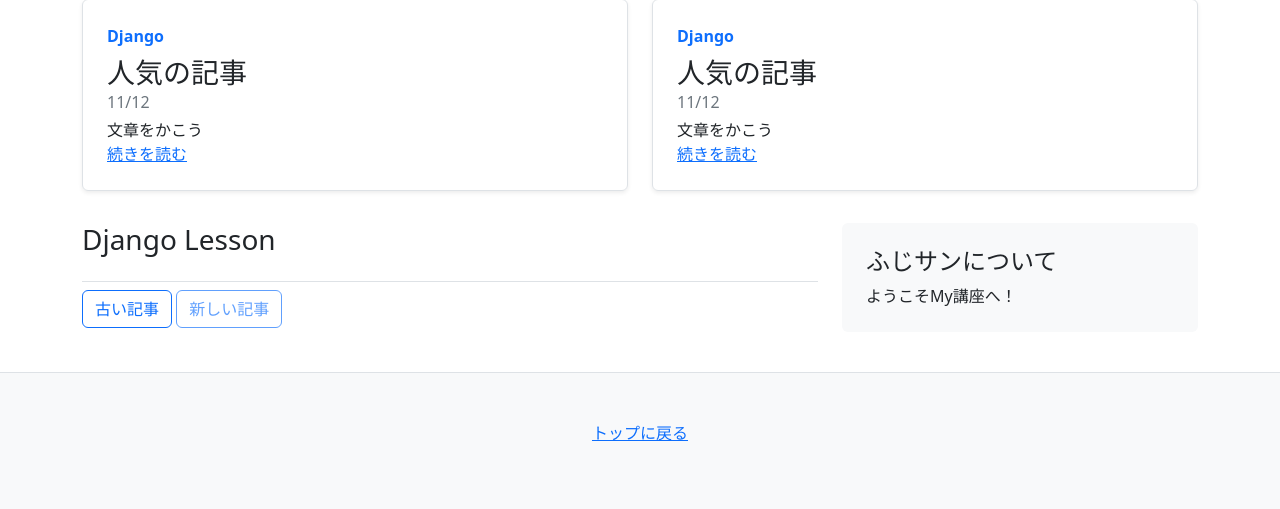
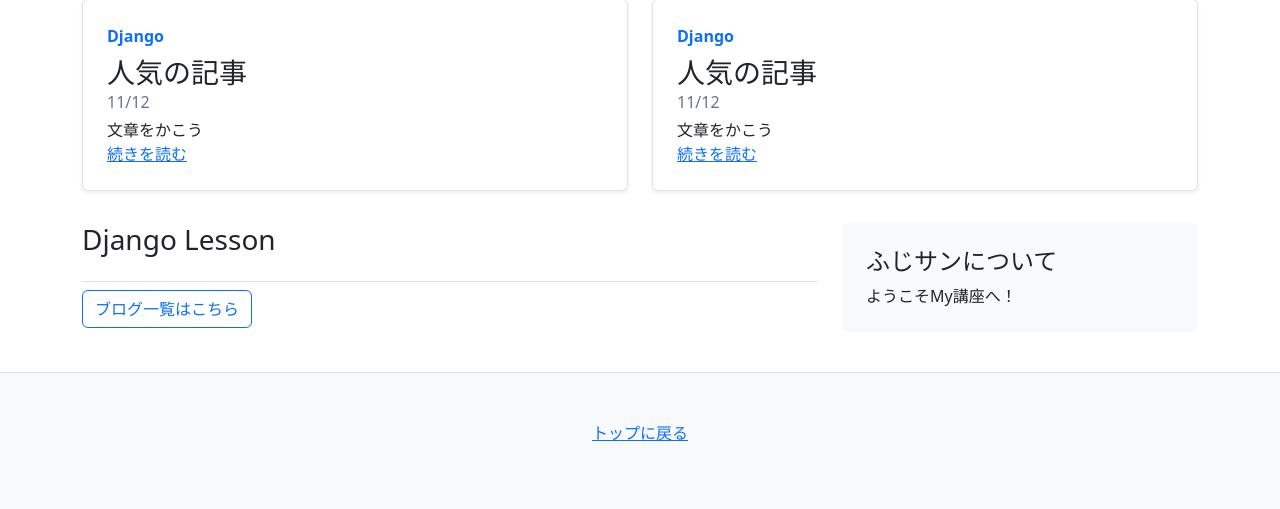
Before and after one commit to y-uchiida/Django_trainig002, a Django app: page / in a window 1280 px wide. Shown: the part 443-952 px from the top of the page. Run offline with Django 3.2, Linux system fonts and the light colour scheme; data that the repository does not hold is empty.

Commit message:
blog 10: スニペット化などレイアウト調整

```diff
--- a/blog/urls.py
+++ b/blog/urls.py
@@ -1,4 +1,5 @@
 from django.urls import path
 from blog import views
 
+app_name = "blog"
 urlpatterns = [path("", views.index, name="index"), path("article/<int:pk>", views.article, name="article")]
--- a/mysite/templates/mysite/base.html
+++ b/mysite/templates/mysite/base.html
@@ -11,7 +11,7 @@
           rel="stylesheet"
           integrity="sha384-rbsA2VBKQhggwzxH7pPCaAqO46MgnOM80zW1RWuH61DGLwZJEdK2Kadq2F9CUG65"
           crossorigin="anonymous"/>
-    <title>ReallySite</title>
+    <title><a href="{% url 'index' %}">ReallySite</a></title>
   </head>
   <body>
     {% include "mysite/snipets/header.html" %}
--- a/mysite/templates/mysite/index.html
+++ b/mysite/templates/mysite/index.html
@@ -46,20 +46,14 @@
                             {{ article.created_at }} by
                             <a href="#">{{ article.author }}</a>
                         </p>
-                        <a href="{% url "article" article.id %}" class="stretched-link">続きはこちら</a>
+                        <a href="{% url "blog:article" article.id %}" class="stretched-link">続きはこちら</a>
                     </div>
                 {% endfor %}
-                <nav class="blog-pagination">
-                    <a class="btn btn-outline-primary" href="#">古い記事</a>
-                    <a class="btn btn-outline-primary disabled" href="#">新しい記事</a>
+                <nav>
+                    <a class="btn btn-outline-primary" href="{% url 'blog:index' %}">ブログ一覧はこちら</a>
                 </nav>
             </div>
-            <aside class="col-md-4">
-                <div class="p-4 mb-3 bg-light rounded">
-                    <h4 class="font-italic">ふじサンについて</h4>
-                    <p class="mb-0">ようこそMy講座へ！</p>
-                </div>
-            </aside>
+            {% include "mysite/snipets/sidebar.html" %}
         </div>
     </main>
 {% endblock content %}
--- a/mysite/templates/mysite/snipets/header.html
+++ b/mysite/templates/mysite/snipets/header.html
@@ -7,7 +7,7 @@
 </header>
 <div class="py-1 mb-2">
   <nav class="nav d-flex justify-content-between">
-    <a class="p-2 link-secondary" href="#">ブログ</a>
+    <a class="p-2 link-secondary" href="{% url 'blog:index' %}">ブログ</a>
     <a class="p-2 link-secondary" href="#">お問い合わせ</a>
     <a class="p-2 link-secondary" href="#">メニュー３</a>
   </nav>
--- /dev/null
+++ b/mysite/templates/mysite/snipets/sidebar.html
@@ -0,0 +1,6 @@
+<aside class="col-md-4">
+  <div class="p-4 mb-3 bg-light rounded">
+    <h4 class="font-italic">ふじサンについて</h4>
+    <p class="mb-0">ようこそMy講座へ！</p>
+  </div>
+</aside>
--- a/mysite/views.py
+++ b/mysite/views.py
@@ -3,6 +3,6 @@ from blog.models import Article
 
 
 def index(request):
-    articles = Article.objects.all()
+    articles = Article.objects.all()[:3]
     context = {"title": "Really Site", "articles": articles}
     return render(request, "mysite/index.html", context)
```
Also changed, not shown: blog/templates/blog/article.html (+1 -6 lines), blog/templates/blog/blogs.html (+3 -24 lines), mysite/templates/mysite/snipets/pagination.html (added, +17 -0 lines).
